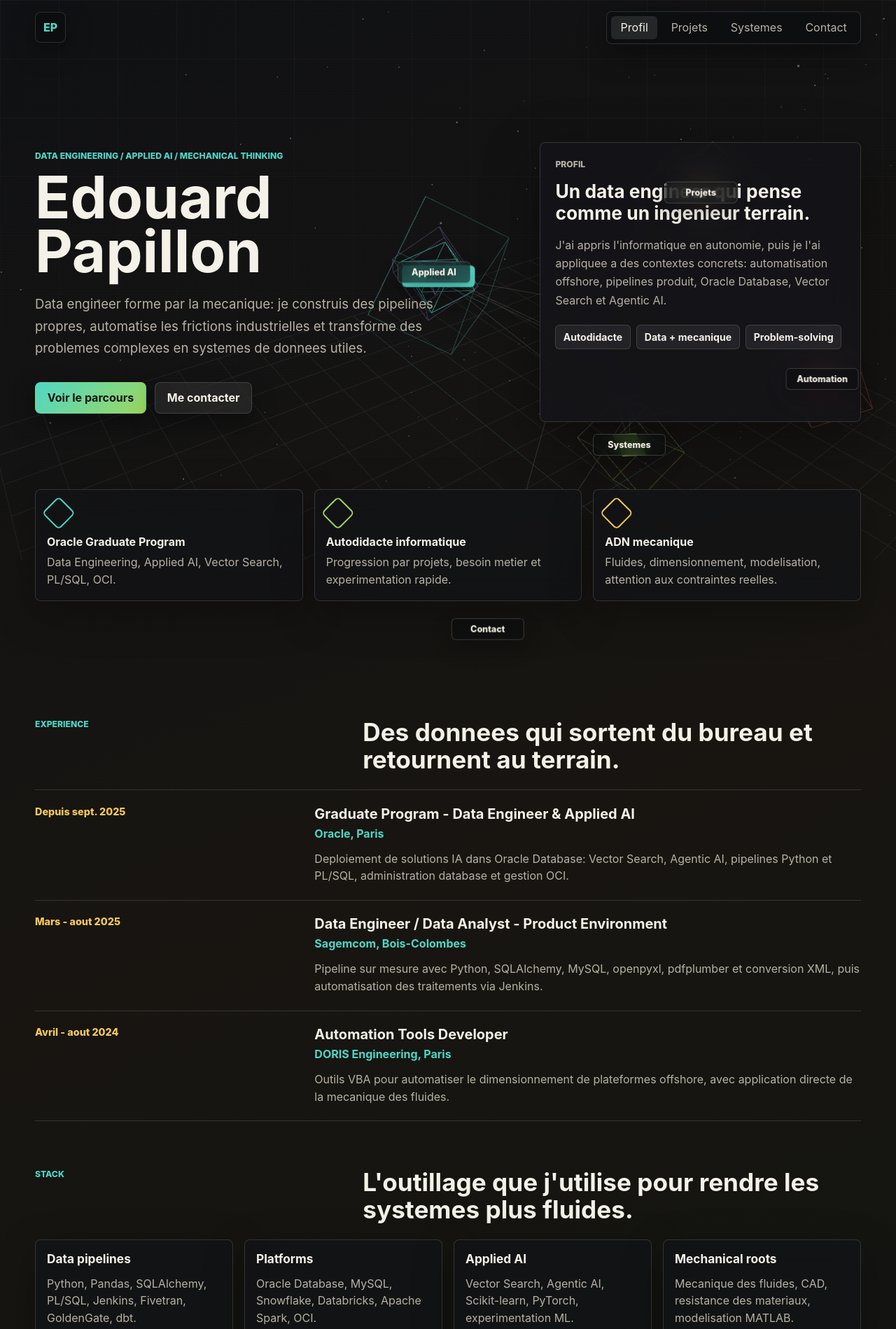
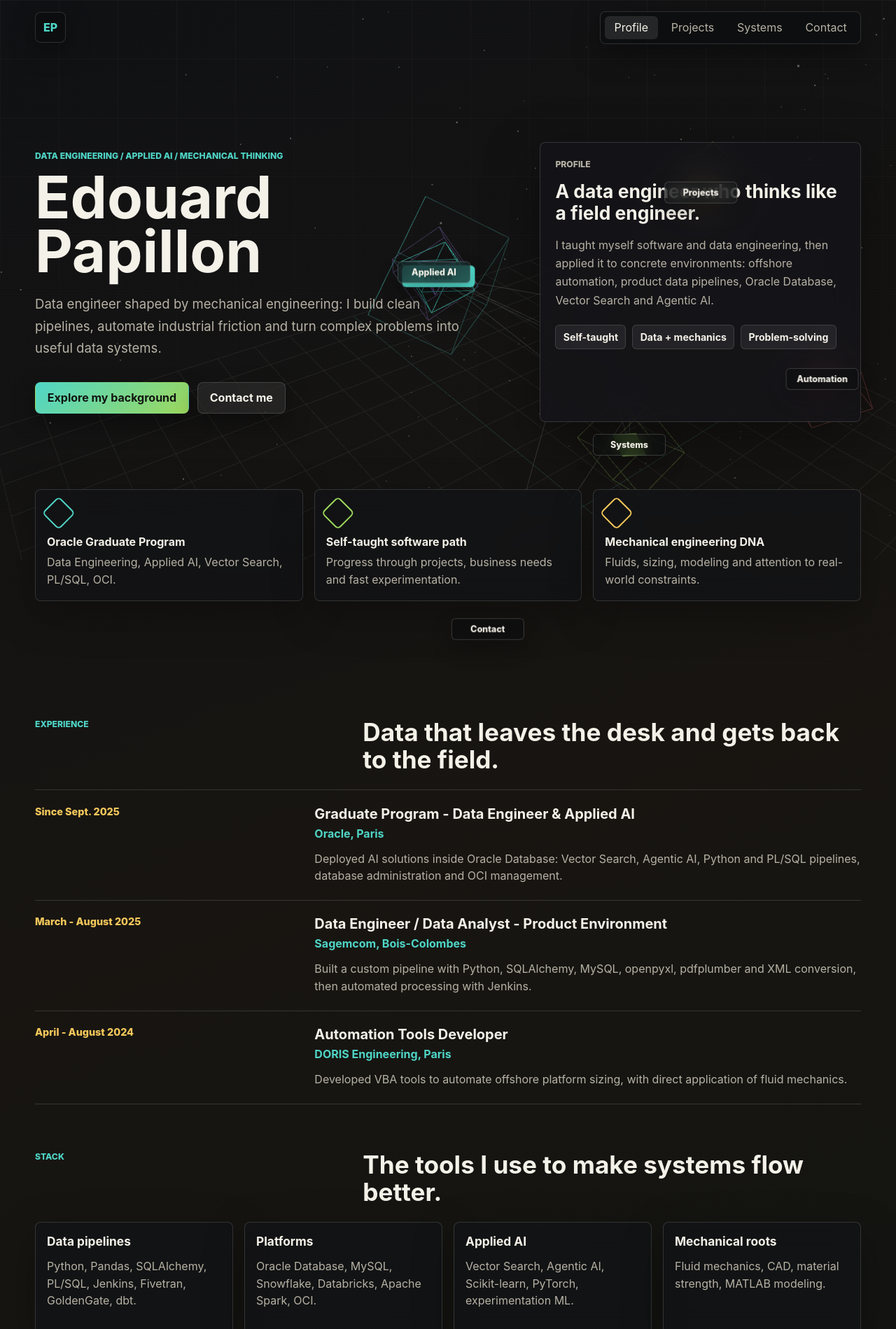
Before and after one commit to epap28/portfolio, a website: page index.html in a window 1280 px wide. Shown: the top 1899 px of the page at 70% size. Drawn offline with nearby package versions, Linux system fonts and the light colour scheme; animation ran at ten frames a second.

Commit message:
Translate to english

```diff
--- a/index.html
+++ b/index.html
@@ -1,17 +1,17 @@
 <!doctype html>
-<html lang="fr">
+<html lang="en">
   <head>
     <meta charset="UTF-8" />
     <meta name="viewport" content="width=device-width, initial-scale=1.0" />
     <meta
       name="description"
-      content="Portfolio d'Edouard Papillon, Data Engineer et Applied AI avec un background en ingenierie mecanique."
+      content="Edouard Papillon's portfolio, Data Engineer and Applied AI profile with a mechanical engineering background."
     />
     <meta name="theme-color" content="#101114" />
     <meta property="og:title" content="Edouard Papillon - Data Engineer" />
     <meta
       property="og:description"
-      content="Pipelines, automatisation, IA appliquee et reflexes d'ingenieur mecanique."
+      content="Pipelines, automation, applied AI and mechanical engineering reflexes."
     />
     <meta property="og:type" content="website" />
     <title>Edouard Papillon - Data Engineer</title>
@@ -28,14 +28,14 @@
     <canvas id="space" aria-hidden="true"></canvas>
     <div class="texture" aria-hidden="true"></div>
 
-    <header class="topbar" aria-label="Navigation principale">
-      <a class="brand" href="#home" aria-label="Retour a l'accueil">
+    <header class="topbar" aria-label="Main navigation">
+      <a class="brand" href="#home" aria-label="Back to home">
         <span>EP</span>
       </a>
-      <nav class="nav-pills" aria-label="Sections du portfolio">
-        <button class="nav-pill is-active" type="button" data-focus="profile">Profil</button>
-        <button class="nav-pill" type="button" data-focus="projects">Projets</button>
-        <button class="nav-pill" type="button" data-focus="systems">Systemes</button>
+      <nav class="nav-pills" aria-label="Portfolio sections">
+        <button class="nav-pill is-active" type="button" data-focus="profile">Profile</button>
+        <button class="nav-pill" type="button" data-focus="projects">Projects</button>
+        <button class="nav-pill" type="button" data-focus="systems">Systems</button>
         <button class="nav-pill" type="button" data-focus="contact">Contact</button>
       </nav>
     </header>
@@ -46,25 +46,25 @@
           <p class="eyebrow">Data Engineering / Applied AI / Mechanical thinking</p>
           <h1 id="hero-title">Edouard Papillon</h1>
           <p class="hero-lead">
-            Data engineer forme par la mecanique: je construis des pipelines propres,
-            automatise les frictions industrielles et transforme des problemes complexes
-            en systemes de donnees utiles.
+            Data engineer shaped by mechanical engineering: I build clean pipelines,
+            automate industrial friction and turn complex problems into useful data
+            systems.
           </p>
-          <div class="hero-actions" aria-label="Actions principales">
-            <a class="button button-primary" href="#work">Voir le parcours</a>
-            <a class="button button-ghost" href="mailto:edouardpapillon28@gmail.com">Me contacter</a>
+          <div class="hero-actions" aria-label="Main actions">
+            <a class="button button-primary" href="#work">Explore my background</a>
+            <a class="button button-ghost" href="mailto:edouardpapillon28@gmail.com">Contact me</a>
           </div>
         </div>
 
-        <aside class="focus-panel" aria-live="polite" aria-label="Focus interactif">
-          <p class="panel-kicker" id="panel-kicker">Profil</p>
-          <h2 id="panel-title">Un data engineer qui pense comme un ingenieur terrain.</h2>
+        <aside class="focus-panel" aria-live="polite" aria-label="Interactive focus">
+          <p class="panel-kicker" id="panel-kicker">Profile</p>
+          <h2 id="panel-title">A data engineer who thinks like a field engineer.</h2>
           <p id="panel-body">
-            J'ai appris l'informatique en autonomie, puis je l'ai appliquee a des contextes
-            concrets: automatisation offshore, pipelines produit, Oracle Database, Vector
-            Search et Agentic AI.
+            I taught myself software and data engineering, then applied it to concrete
+            environments: offshore automation, product data pipelines, Oracle Database,
+            Vector Search and Agentic AI.
           </p>
-          <div class="panel-metrics" id="panel-metrics" aria-label="Indicateurs">
+          <div class="panel-metrics" id="panel-metrics" aria-label="Indicators">
             <span>Python</span>
             <span>PL/SQL</span>
             <span>Automation</span>
@@ -72,7 +72,7 @@
         </aside>
       </section>
 
-      <section class="signal-strip" aria-label="Signaux principaux">
+      <section class="signal-strip" aria-label="Key signals">
         <article>
           <span class="signal-mark"></span>
           <strong>Oracle Graduate Program</strong>
@@ -80,53 +80,53 @@
         </article>
         <article>
           <span class="signal-mark signal-mark-alt"></span>
-          <strong>Autodidacte informatique</strong>
-          <p>Progression par projets, besoin metier et experimentation rapide.</p>
+          <strong>Self-taught software path</strong>
+          <p>Progress through projects, business needs and fast experimentation.</p>
         </article>
         <article>
           <span class="signal-mark signal-mark-warm"></span>
-          <strong>ADN mecanique</strong>
-          <p>Fluides, dimensionnement, modelisation, attention aux contraintes reelles.</p>
+          <strong>Mechanical engineering DNA</strong>
+          <p>Fluids, sizing, modeling and attention to real-world constraints.</p>
         </article>
       </section>
 
       <section class="section-shell" id="work" aria-labelledby="work-title">
         <div class="section-heading">
           <p class="eyebrow">Experience</p>
-          <h2 id="work-title">Des donnees qui sortent du bureau et retournent au terrain.</h2>
+          <h2 id="work-title">Data that leaves the desk and gets back to the field.</h2>
         </div>
 
         <div class="timeline">
           <article class="timeline-item">
-            <div class="timeline-date">Depuis sept. 2025</div>
+            <div class="timeline-date">Since Sept. 2025</div>
             <div>
               <h3>Graduate Program - Data Engineer & Applied AI</h3>
               <p class="company">Oracle, Paris</p>
               <p>
-                Deploiement de solutions IA dans Oracle Database: Vector Search, Agentic AI,
-                pipelines Python et PL/SQL, administration database et gestion OCI.
+                Deployed AI solutions inside Oracle Database: Vector Search, Agentic AI,
+                Python and PL/SQL pipelines, database administration and OCI management.
               </p>
             </div>
           </article>
           <article class="timeline-item">
-            <div class="timeline-date">Mars - aout 2025</div>
+            <div class="timeline-date">March - August 2025</div>
             <div>
               <h3>Data Engineer / Data Analyst - Product Environment</h3>
               <p class="company">Sagemcom, Bois-Colombes</p>
               <p>
-                Pipeline sur mesure avec Python, SQLAlchemy, MySQL, openpyxl, pdfplumber et
-                conversion XML, puis automatisation des traitements via Jenkins.
+                Built a custom pipeline with Python, SQLAlchemy, MySQL, openpyxl,
+                pdfplumber and XML conversion, then automated processing with Jenkins.
               </p>
             </div>
           </article>
           <article class="timeline-item">
-            <div class="timeline-date">Avril - aout 2024</div>
+            <div class="timeline-date">April - August 2024</div>
             <div>
               <h3>Automation Tools Developer</h3>
               <p class="company">DORIS Engineering, Paris</p>
               <p>
-                Outils VBA pour automatiser le dimensionnement de plateformes offshore, avec
-                application directe de la mecanique des fluides.
+                Developed VBA tools to automate offshore platform sizing, with direct
+                application of fluid mechanics.
               </p>
             </div>
           </article>
@@ -136,7 +136,7 @@
       <section class="section-shell compact" aria-labelledby="skills-title">
         <div class="section-heading">
           <p class="eyebrow">Stack</p>
-          <h2 id="skills-title">L'outillage que j'utilise pour rendre les systemes plus fluides.</h2>
+          <h2 id="skills-title">The tools I use to make systems flow better.</h2>
         </div>
         <div class="skill-grid">
           <article class="skill-card">
@@ -153,7 +153,7 @@
           </article>
           <article class="skill-card">
             <h3>Mechanical roots</h3>
-            <p>Mecanique des fluides, CAD, resistance des materiaux, modelisation MATLAB.</p>
+            <p>Fluid mechanics, CAD, material strength, MATLAB modeling.</p>
           </article>
         </div>
       </section>
@@ -161,22 +161,22 @@
       <section class="section-shell compact" aria-labelledby="mindset-title">
         <div class="section-heading">
           <p class="eyebrow">Mindset</p>
-          <h2 id="mindset-title">Ce que j'apporte au-dela de la stack.</h2>
+          <h2 id="mindset-title">What I bring beyond the stack.</h2>
         </div>
         <div class="mindset-grid">
-          <p>Proactivite</p>
-          <p>Attention au detail</p>
-          <p>Polyvalence</p>
+          <p>Proactivity</p>
+          <p>Attention to detail</p>
+          <p>Versatility</p>
           <p>Problem-solving</p>
-          <p>Autonomie d'apprentissage</p>
-          <p>Idees hors cadre</p>
+          <p>Self-directed learning</p>
+          <p>Out-of-the-box ideas</p>
         </div>
       </section>
 
       <section class="contact-band" id="contact" aria-labelledby="contact-title">
         <div>
           <p class="eyebrow">Contact</p>
-          <h2 id="contact-title">Construisons quelque chose de plus intelligent que le process actuel.</h2>
+          <h2 id="contact-title">Let's build something smarter than the current process.</h2>
         </div>
         <a class="button button-primary" href="mailto:edouardpapillon28@gmail.com">
           edouardpapillon28@gmail.com
@@ -184,7 +184,7 @@
       </section>
     </main>
 
-    <div class="node-labels" aria-label="Focus interactifs du portfolio"></div>
+    <div class="node-labels" aria-label="Interactive portfolio focuses"></div>
     <script type="module" src="./src/main.js"></script>
   </body>
 </html>
--- a/package.json
+++ b/package.json
@@ -2,7 +2,7 @@
   "name": "portfolio-edouard-papillon",
   "version": "1.0.0",
   "private": true,
-  "description": "Portfolio statique interactif d'Edouard Papillon.",
+  "description": "Edouard Papillon's interactive static portfolio.",
   "scripts": {
     "dev": "python -m http.server 5173",
     "start": "python -m http.server 5173"
--- a/src/main.js
+++ b/src/main.js
@@ -9,55 +9,55 @@ const panelMetrics = document.querySelector("#panel-metrics");
 
 const focusContent = {
   profile: {
-    label: "Profil",
-    title: "Un data engineer qui pense comme un ingenieur terrain.",
+    label: "Profile",
+    title: "A data engineer who thinks like a field engineer.",
     body:
-      "J'ai appris l'informatique en autonomie, puis je l'ai appliquee a des contextes concrets: automatisation offshore, pipelines produit, Oracle Database, Vector Search et Agentic AI.",
-    metrics: ["Autodidacte", "Data + mecanique", "Problem-solving"],
+      "I taught myself software and data engineering, then applied it to concrete environments: offshore automation, product data pipelines, Oracle Database, Vector Search and Agentic AI.",
+    metrics: ["Self-taught", "Data + mechanics", "Problem-solving"],
     position: [-1.9, 1.15, 0.2],
     color: 0x4fd6c7,
   },
   projects: {
-    label: "Projets",
-    title: "Des pipelines qui remplacent les gestes repetitifs par un flux fiable.",
+    label: "Projects",
+    title: "Pipelines that replace repetitive work with reliable flow.",
     body:
-      "Chez Sagemcom, j'ai construit un pipeline Python et SQL capable de transformer Excel, PDF et XML en donnees exploitables, puis j'ai automatise les traitements avec Jenkins.",
+      "At Sagemcom, I built a Python and SQL pipeline able to transform Excel, PDF and XML inputs into usable data, then automated processing with Jenkins.",
     metrics: ["Python", "SQLAlchemy", "Jenkins"],
     position: [1.75, 0.9, -0.35],
     color: 0xf5c85b,
   },
   systems: {
-    label: "Systemes",
-    title: "Mecanique, cloud et database dans la meme grille de lecture.",
+    label: "Systems",
+    title: "Mechanics, cloud and databases in the same mental model.",
     body:
-      "Mon background mecanique m'aide a raisonner en contraintes, flux et optimisation. Aujourd'hui, je l'applique a Oracle Database, OCI, PL/SQL et aux architectures data.",
+      "My mechanical engineering background helps me reason through constraints, flows and optimization. Today I apply it to Oracle Database, OCI, PL/SQL and data architectures.",
     metrics: ["Oracle DB", "OCI", "Fluid mechanics"],
     position: [0.4, -1.25, 0.15],
     color: 0x9dd85d,
   },
   ai: {
     label: "Applied AI",
-    title: "L'IA utile commence par une donnee propre et structuree.",
+    title: "Useful AI starts with clean, structured data.",
     body:
-      "Je travaille sur Vector Search et Agentic AI avec une conviction simple: les agents deviennent vraiment puissants quand les pipelines et les bases sont robustes.",
+      "I work on Vector Search and Agentic AI with a simple conviction: agents become truly powerful when pipelines and databases are robust.",
     metrics: ["Vector Search", "Agentic AI", "PyTorch"],
     position: [-0.6, 0.2, -1.65],
     color: 0xa78bfa,
   },
   automation: {
     label: "Automation",
-    title: "Automatiser sans perdre le sens du terrain.",
+    title: "Automating without losing touch with the field.",
     body:
-      "Chez DORIS Engineering, j'ai developpe des outils VBA pour le dimensionnement offshore. Le point commun avec la data: enlever la friction sans masquer la logique metier.",
+      "At DORIS Engineering, I developed VBA tools for offshore sizing. The common thread with data engineering: remove friction without hiding the business logic.",
     metrics: ["VBA", "Offshore sizing", "Reliability"],
     position: [2.35, -0.85, 0.95],
     color: 0xff7b6e,
   },
   contact: {
     label: "Contact",
-    title: "Disponible pour des sujets data, AI appliquee et optimisation.",
+    title: "Available for data, applied AI and optimization topics.",
     body:
-      "Je cherche des environnements ou les idees innovantes rencontrent des problemes reels: data platforms, automatisation, agents IA et operations plus intelligentes.",
+      "I am looking for environments where innovative ideas meet real problems: data platforms, automation, AI agents and smarter operations.",
     metrics: ["Paris", "Panama-ready", "French / English"],
     position: [-2.15, -0.95, 1.05],
     color: 0x4fd6c7,
```
Also changed, not shown: README.md.
